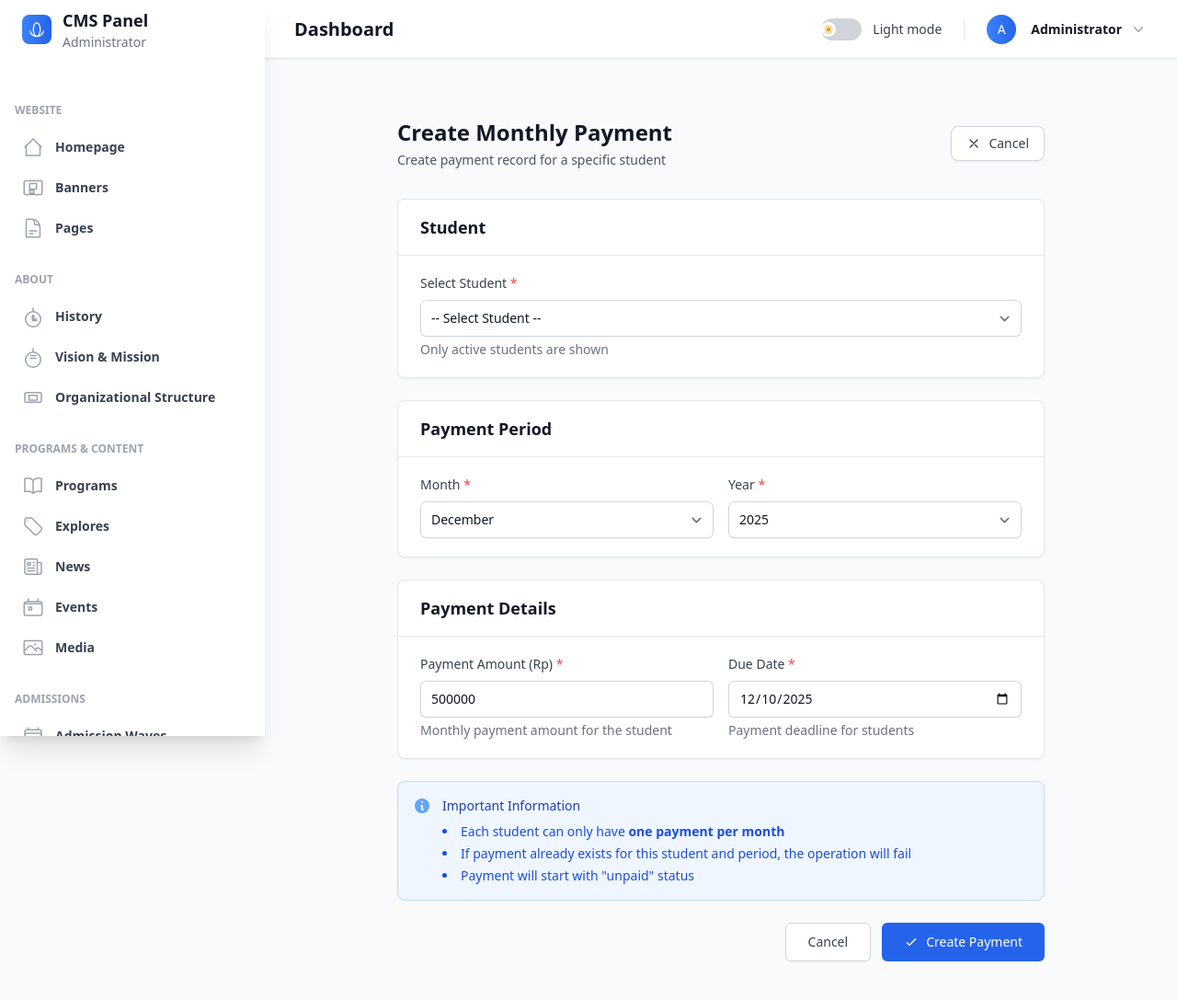
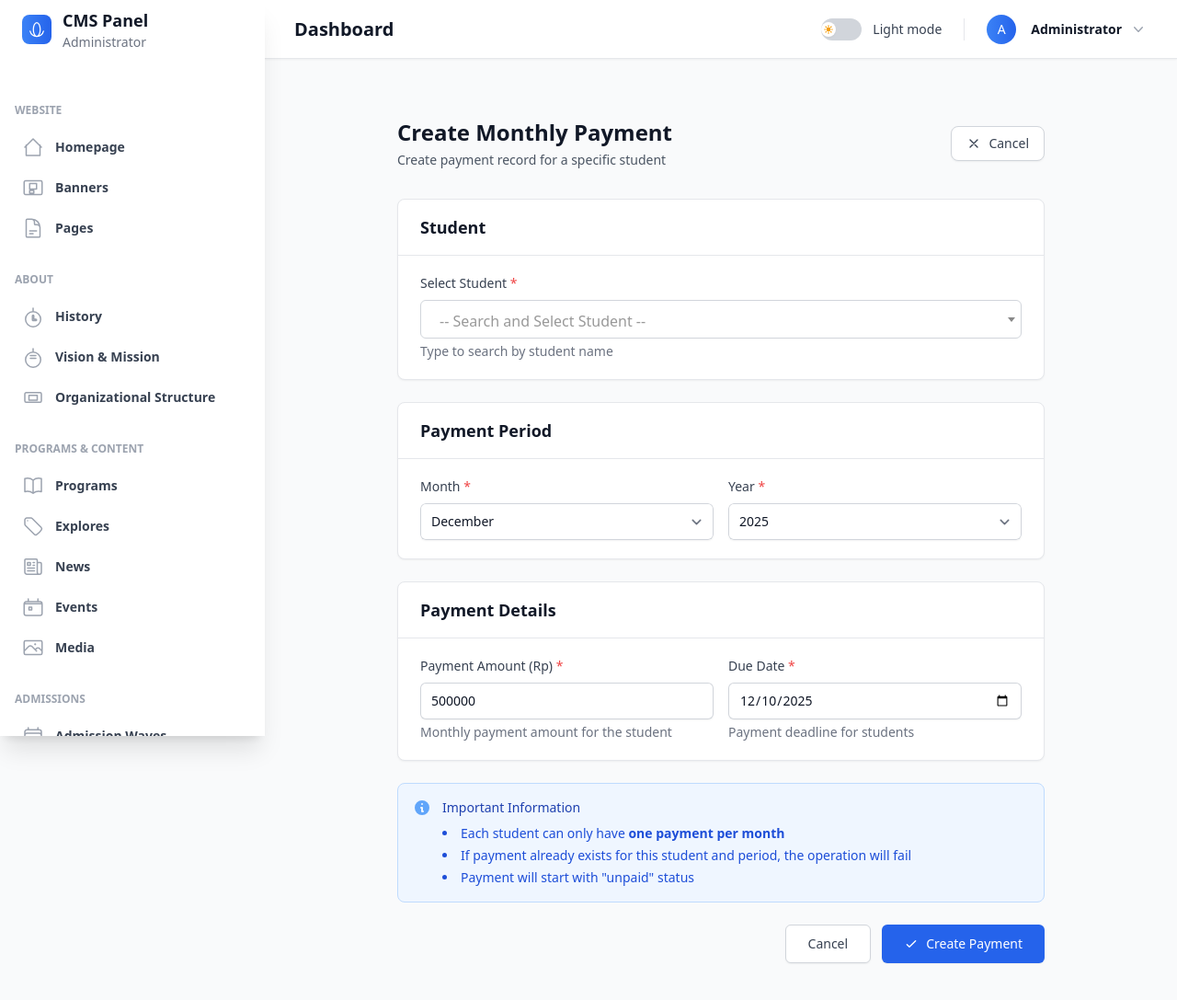
Before and after one commit to denys89/yayasanalmunawwar, a Laravel app: page /cms/monthly-payments/create in a window 1280 px wide. Shown: the top 1087 px of the page at 92% size. Before the commit the page ends 1046 px from the top, so only its background shows below. Run offline with Laravel 12, Linux system fonts and the light colour scheme; the visitor is signed in with stand-in values (Sample User, id 1); data comes from the database, SQL or seed files in the repository; style sheets or scripts are compiled from the project's sources; parts of the project's set-up code (start-up, migrations or seed data) failed here and were passed over; some libraries are stand-ins or nearby versions.

Commit message:
fix select students

```diff
--- a/app/Http/Controllers/CMS/MonthlyPaymentController.php
+++ b/app/Http/Controllers/CMS/MonthlyPaymentController.php
@@ -59,6 +59,68 @@ class MonthlyPaymentController extends Controller
             });
 
         return view('cms.monthly-payments.index', compact('payments', 'periods'));
+    }
+
+    /**
+     * Search students for Select2 AJAX.
+     */
+    public function searchStudents(Request $request)
+    {
+        $search = $request->get('search', '');
+        $page = $request->get('page', 1);
+        $perPage = 10;
+
+        // If specific student_id requested (for pre-selecting old value)
+        if ($request->filled('student_id')) {
+            $student = Student::find($request->student_id);
+            if ($student) {
+                return response()->json([
+                    'results' => [
+                        [
+                            'id' => $student->id,
+                            'text' => $student->full_name,
+                            'full_name' => $student->full_name,
+                            'selected_class' => strtoupper($student->selected_class),
+                            'class_level' => $student->class_level,
+                            'status' => ucfirst($student->status)
+                        ]
+                    ],
+                    'pagination' => ['more' => false]
+                ]);
+            }
+        }
+
+        // Search query
+        $query = Student::where('status', 'active');
+
+        if (!empty($search)) {
+            $query->where('full_name', 'like', '%' . $search . '%');
+        }
+
+        $total = $query->count();
+
+        $students = $query->orderBy('full_name')
+            ->skip(($page - 1) * $perPage)
+            ->take($perPage)
+            ->get();
+
+        $results = $students->map(function ($student) {
+            return [
+                'id' => $student->id,
+                'text' => $student->full_name,
+                'full_name' => $student->full_name,
+                'selected_class' => strtoupper($student->selected_class),
+                'class_level' => $student->class_level,
+                'status' => ucfirst($student->status)
+            ];
+        });
+
+        return response()->json([
+            'results' => $results,
+            'pagination' => [
+                'more' => ($page * $perPage) < $total
+            ]
+        ]);
     }
 
     /**
--- a/resources/views/cms/monthly-payments/create.blade.php
+++ b/resources/views/cms/monthly-payments/create.blade.php
@@ -1,6 +1,98 @@
 @extends('layouts.cms')
 
 @section('title', 'Create Monthly Payment')
+
+@push('styles')
+<link href="https://cdn.jsdelivr.net/npm/select2@4.1.0-rc.0/dist/css/select2.min.css" rel="stylesheet" />
+<style>
+    .select2-container--default .select2-selection--single {
+        background-color: transparent;
+        border: 1px solid rgb(209 213 219);
+        border-radius: 0.375rem;
+        height: 42px;
+        padding: 0.625rem 0.75rem;
+    }
+    .dark .select2-container--default .select2-selection--single {
+        background-color: rgb(55 65 81);
+        border-color: rgb(75 85 99);
+        color: white;
+    }
+    .select2-container--default .select2-selection--single .select2-selection__rendered {
+        line-height: 24px;
+        color: rgb(17 24 39);
+    }
+    .dark .select2-container--default .select2-selection--single .select2-selection__rendered {
+        color: white;
+    }
+    .select2-container--default .select2-selection--single .select2-selection__arrow {
+        height: 40px;
+    }
+    .select2-dropdown {
+        background-color: white;
+        border: 1px solid rgb(209 213 219);
+    }
+    .dark .select2-dropdown {
+        background-color: rgb(55 65 81);
+        border-color: rgb(75 85 99);
+    }
+    .select2-container--default .select2-results__option {
+        color: rgb(17 24 39);
+    }
+    .dark .select2-container--default .select2-results__option {
+        color: white;
+    }
+    .select2-container--default .select2-results__option--highlighted[aria-selected] {
+        background-color: rgb(243 244 246);
+    }
+    .dark .select2-container--default .select2-results__option--highlighted[aria-selected] {
+        background-color: rgb(55 65 81);
+    }
+    .select2-container--default .select2-search--dropdown .select2-search__field {
+        border: 1px solid rgb(209 213 219);
+        background-color: white;
+        color: rgb(17 24 39);
+    }
+    .dark .select2-container--default .select2-search--dropdown .select2-search__field {
+        background-color: rgb(55 65 81);
+        border-color: rgb(75 85 99);
+        color: white;
+    }
+    .select2-results__option .student-name {
+        font-weight: 600;
+        color: rgb(17 24 39);
+        font-size: 0.95rem;
+    }
+    .dark .select2-results__option .student-name {
+        color: white;
+    }
+    .select2-results__option .student-details {
+        display: flex;
+        gap: 1rem;
+        margin-top: 0.25rem;
+        font-size: 0.8125rem;
+        color: rgb(107 114 128);
+    }
+    .dark .select2-results__option .student-details {
+        color: rgb(156 163 175);
+    }
+    .select2-results__option .student-badge {
+        display: inline-flex;
+        align-items: center;
+        padding: 0.125rem 0.5rem;
+        border-radius: 0.25rem;
+        font-size: 0.75rem;
+        font-weight: 500;
+    }
+    .select2-results__option .badge-active {
+        background-color: rgb(220 252 231);
+        color: rgb(22 101 52);
+    }
+    .dark .select2-results__option .badge-active {
+        background-color: rgb(20 83 45);
+        color: rgb(187 247 208);
+    }
+</style>
+@endpush
 
 @section('content')
 <div class="max-w-3xl mx-auto px-4 sm:px-6 lg:px-8 py-8">
@@ -53,14 +145,9 @@
                     </label>
                     <select name="student_id" id="student_id" required
                             class="block w-full rounded-md border-0 py-2.5 px-3 text-gray-900 shadow-sm ring-1 ring-inset ring-gray-300 focus:ring-2 focus:ring-inset focus:ring-blue-600 sm:text-sm dark:bg-gray-700 dark:text-white dark:ring-gray-600">
-                        <option value="">-- Select Student --</option>
-                        @foreach($students as $student)
-                            <option value="{{ $student->id }}" {{ old('student_id') == $student->id ? 'selected' : '' }}>
-                                {{ $student->full_name }} - {{ strtoupper($student->selected_class) }}{{ $student->class_level ? ' ' . $student->class_level : '' }}
-                            </option>
-                        @endforeach
+                        <option value="">-- Search and Select Student --</option>
                     </select>
-                    <p class="mt-1 text-sm text-gray-500 dark:text-gray-400">Only active students are shown</p>
+                    <p class="mt-1 text-sm text-gray-500 dark:text-gray-400">Type to search by student name</p>
                 </div>
             </div>
         </div>
@@ -172,3 +259,75 @@
     </form>
 </div>
 @endsection
+
+@push('scripts')
+<script src="https://code.jquery.com/jquery-3.6.0.min.js"></script>
+<script src="https://cdn.jsdelivr.net/npm/select2@4.1.0-rc.0/dist/js/select2.min.js"></script>
+<script>
+$(document).ready(function() {
+    $('#student_id').select2({
+        ajax: {
+            url: '{{ route("cms.monthly-payments.search-students") }}',
+            dataType: 'json',
+            delay: 250,
+            data: function (params) {
+                return {
+                    search: params.term,
+                    page: params.page || 1
+                };
+            },
+            processResults: function (data) {
+                return {
+                    results: data.results,
+                    pagination: {
+                        more: data.pagination.more
+                    }
+                };
+            },
+            cache: true
+        },
+        templateResult: formatStudent,
+        templateSelection: formatStudentSelection,
+        placeholder: '-- Search and Select Student --',
+        minimumInputLength: 0,
+        allowClear: true,
+        width: '100%'
+    });
+
+    function formatStudent(student) {
+        if (student.loading) {
+            return student.text;
+        }
+
+        var $container = $(
+            '<div class="student-option">' +
+                '<div class="student-name">' + student.full_name + '</div>' +
+                '<div class="student-details">' +
+                    '<span><strong>Class:</strong> ' + student.selected_class + (student.class_level ? ' ' + student.class_level : '') + '</span>' +
+                    '<span class="student-badge badge-active">' + student.status + '</span>' +
+                '</div>' +
+            '</div>'
+        );
+
+        return $container;
+    }
+
+    function formatStudentSelection(student) {
+        return student.full_name || student.text;
+    }
+
+    // Pre-select if old value exists
+    @if(old('student_id'))
+        $.ajax({
+            url: '{{ route("cms.monthly-payments.search-students") }}',
+            data: { student_id: {{ old('student_id') }} }
+        }).then(function(data) {
+            if (data.results.length > 0) {
+                var option = new Option(data.results[0].text, data.results[0].id, true, true);
+                $('#student_id').append(option).trigger('change');
+            }
+        });
+    @endif
+});
+</script>
+@endpush
--- a/routes/cms.php
+++ b/routes/cms.php
@@ -144,6 +144,8 @@ Route::prefix('cms')->name('cms.')->middleware(['auth', 'admin'])->group(functio
     Route::resource('students', \App\Http\Controllers\CMS\StudentController::class);
 
     // Monthly Payments Management
+    Route::get('monthly-payments/search-students', [\App\Http\Controllers\CMS\MonthlyPaymentController::class, 'searchStudents'])
+        ->name('monthly-payments.search-students');
     Route::resource('monthly-payments', \App\Http\Controllers\CMS\MonthlyPaymentController::class);
     Route::post('monthly-payments/{monthlyPayment}/confirm', [\App\Http\Controllers\CMS\MonthlyPaymentController::class, 'confirm'])
         ->name('monthly-payments.confirm');
```
